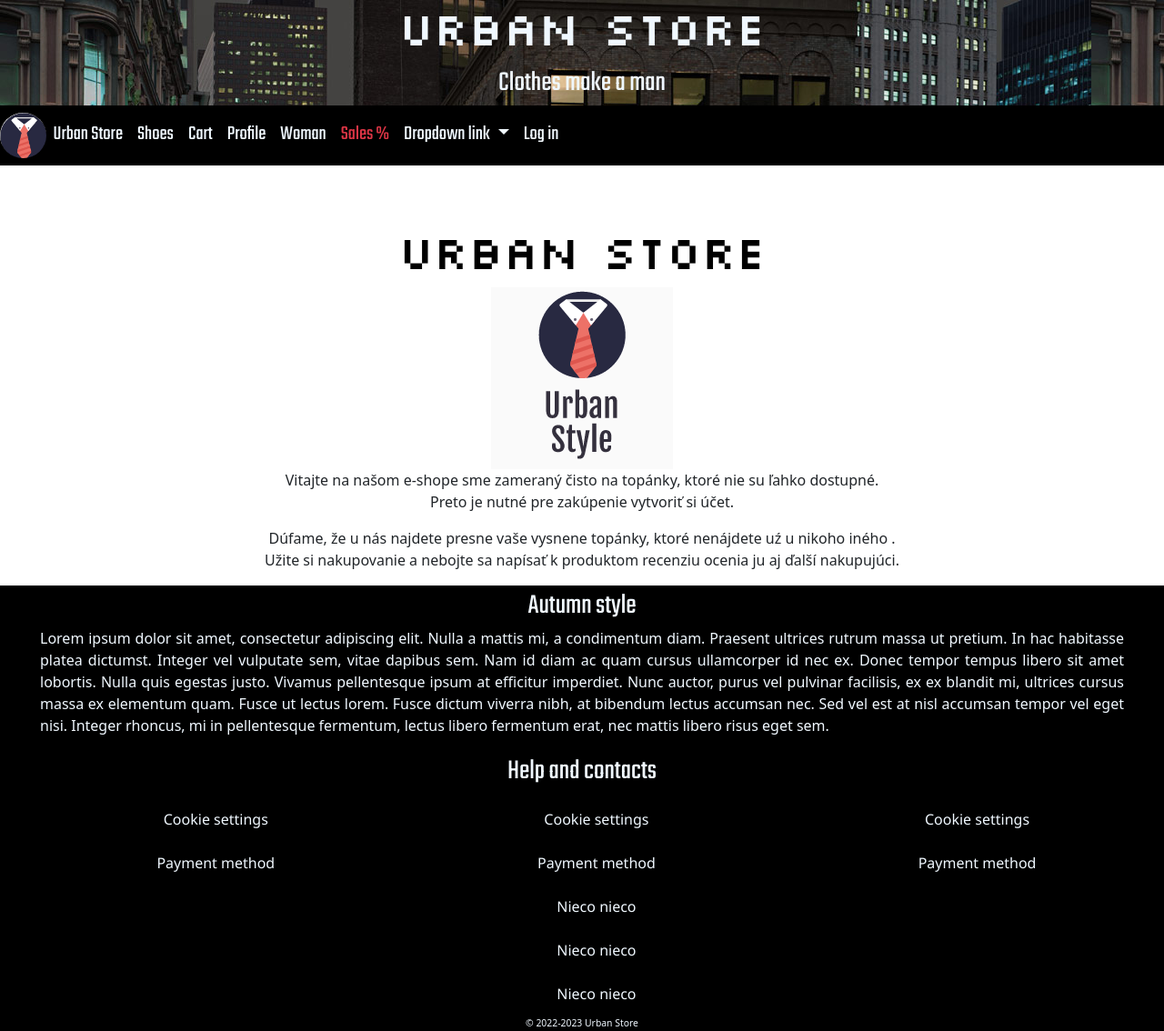
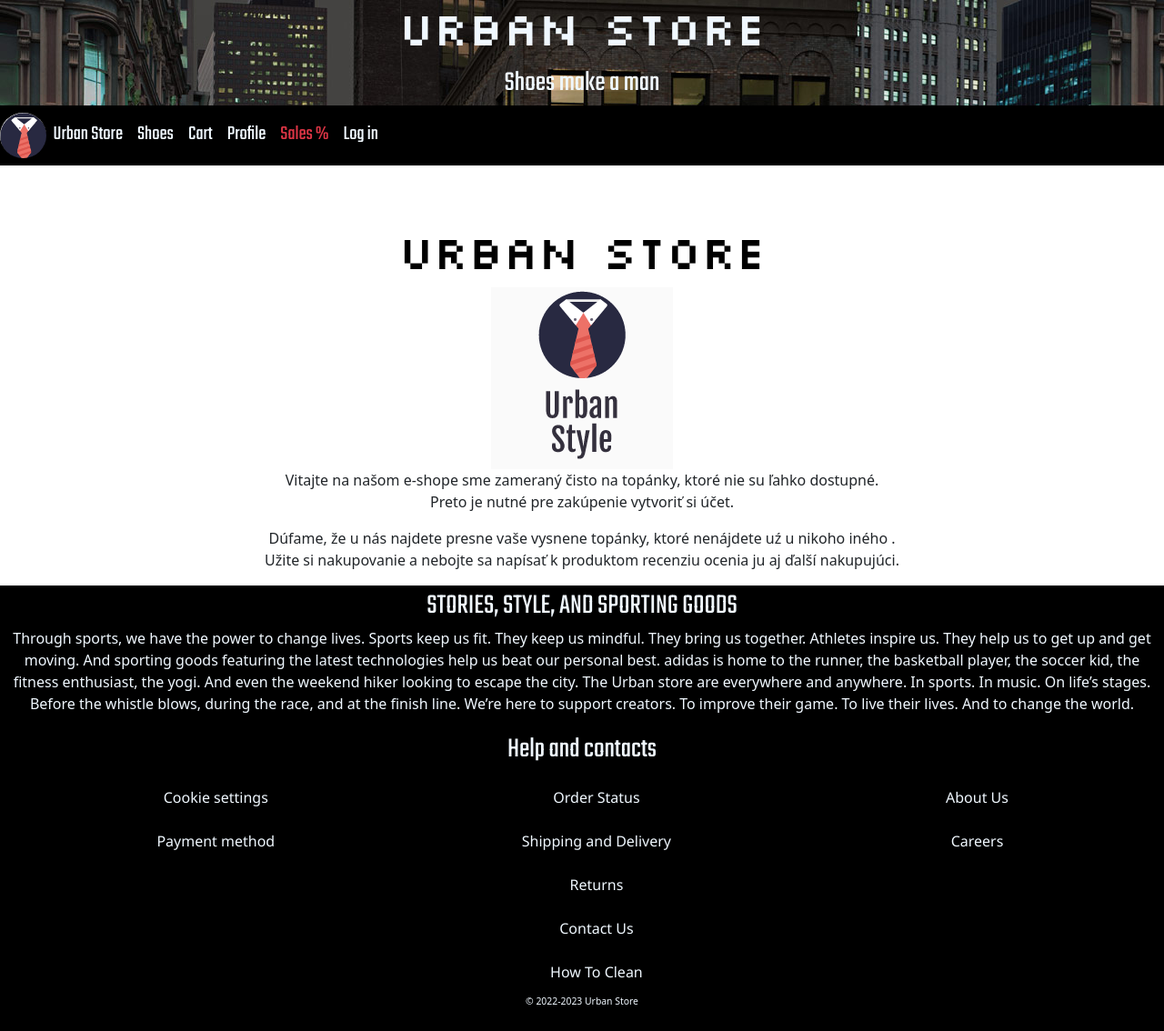
Before and after one commit to Andrej-Dusa/Semka, a PHP site: page / in a window 1280 px wide. Shown: the whole page at 91% size. After the commit the page ends 1105 px from the top, so only its background shows below. Run offline with PHP 8.4, Linux system fonts and the light colour scheme; some libraries are stand-ins or nearby versions.

Commit message:
changes to root layout

```diff
--- a/php_mysql/www/App/Views/root.layout.view.php
+++ b/php_mysql/www/App/Views/root.layout.view.php
@@ -24,7 +24,7 @@
 <div class="jumbotron">
     <div class="container text-center">
         <h1 class="title">Urban Store</h1>
-        <p class="under_title">Clothes make a man</p>
+        <p class="under_title">Shoes make a man</p>
     </div>
 </div>
 <!--Navbar-->
@@ -54,20 +54,7 @@
                 </li>
             <?php } ?>
             <li class="nav-item">
-                <a class="nav-link" href="#">Woman</a>
-            </li>
-            <li class="nav-item">
                 <a class="nav-link text-danger" href="#">Sales %</a>
-            </li>
-            <li class="nav-item dropdown">
-                <a class="nav-link dropdown-toggle" href="#" id="navbarDropdownMenuLink" role="button" data-bs-toggle="dropdown" aria-haspopup="true" aria-expanded="false">
-                    Dropdown link
-                </a>
-                <div class="dropdown-menu" aria-labelledby="navbarDropdownMenuLink">
-                    <a class="dropdown-item" href="#">Action</a>
-                    <a class="dropdown-item" href="#">Another action</a>
-                    <a class="dropdown-item" href="#">Something else here</a>
-                </div>
             </li>
             <span class="example-spacer"></span>
             <li class="nav-item">
@@ -87,14 +74,14 @@
 </div>
 <!--Footer-->
 <footer class="container-fluid text-center">
-    <p class="under_title">Autumn style</p>
-    <p class="simple_text">Lorem ipsum dolor sit amet, consectetur adipiscing elit. Nulla a mattis mi, a condimentum
-        diam. Praesent ultrices rutrum massa ut pretium. In hac habitasse platea dictumst. Integer vel vulputate sem,
-        vitae dapibus sem. Nam id diam ac quam cursus ullamcorper id nec ex. Donec tempor tempus libero sit amet lobortis. Nulla quis egestas
-        justo. Vivamus pellentesque ipsum at efficitur imperdiet. Nunc auctor, purus vel pulvinar facilisis, ex ex
-        blandit mi, ultrices cursus massa ex elementum quam. Fusce ut lectus lorem. Fusce dictum viverra nibh, at
-        bibendum lectus accumsan nec. Sed vel est at nisl accumsan tempor vel eget nisi. Integer rhoncus, mi in
-        pellentesque fermentum, lectus libero fermentum erat, nec mattis libero risus eget sem.
+    <p class="under_title">STORIES, STYLE, AND SPORTING GOODS</p>
+    <p class="footer-text">Through sports, we have the power to change lives. Sports keep us fit. They keep us mindful.
+        They bring us together. Athletes inspire us. They help us to get up and get moving. And sporting goods featuring
+        the latest technologies help us beat our personal best. adidas is home to the runner, the basketball player, the
+        soccer kid, the fitness enthusiast, the yogi. And even the weekend hiker looking to escape the city.
+        The Urban store are everywhere and anywhere. In sports. In music. On life’s stages. Before the whistle blows,
+        during the race, and at the finish line. We’re here to support creators. To improve their game.
+        To live their lives. And to change the world.
     </p>
 
     <p class="under_title">Help and contacts</p>
@@ -109,27 +96,27 @@
         </ul>
         <ul class="footer-table">
             <li class="footer-line">
-                <a class="footer-link">Cookie settings</a>
+                <a class="footer-link">Order Status</a>
             </li>
             <li class="footer-line">
-                <a class="footer-link">Payment method</a>
+                <a class="footer-link">Shipping and Delivery</a>
             </li>
             <li class="footer-line">
-                <a class="footer-link">Nieco nieco</a>
+                <a class="footer-link">Returns</a>
             </li>
             <li class="footer-line">
-                <a class="footer-link">Nieco nieco</a>
+                <a class="footer-link">Contact Us</a>
             </li>
             <li class="footer-line">
-                <a class="footer-link">Nieco nieco</a>
+                <a class="footer-link">How To Clean</a>
             </li>
         </ul>
         <ul class="footer-table">
             <li class="footer-line">
-                <a class="footer-link">Cookie settings</a>
+                <a class="footer-link">About Us</a>
             </li>
             <li class="footer-line">
-                <a class="footer-link">Payment method</a>
+                <a class="footer-link">Careers</a>
             </li>
         </ul>
     </div>
--- a/php_mysql/www/public/css/main.css
+++ b/php_mysql/www/public/css/main.css
@@ -232,3 +232,8 @@ input.form-control{
     margin-left: 2rem;
     margin-top: 2.4rem;
 }
+
+.footer-text{
+    justify-content: center;
+    color: aliceblue;
+}
```
Also changed, not shown: php_mysql/www/App/Views/auth.layout.view.php (+41 -49 lines), 1 other file.
